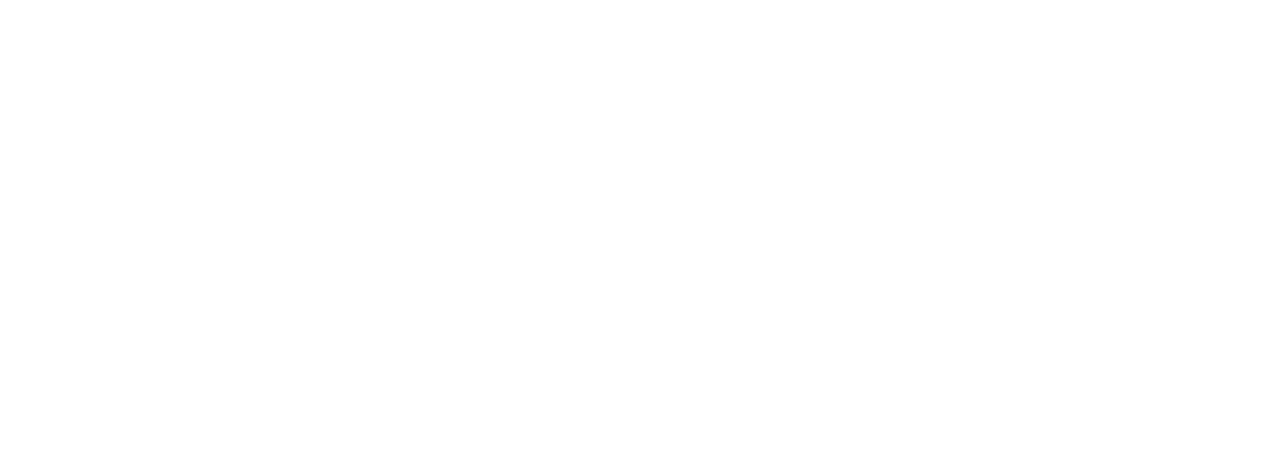
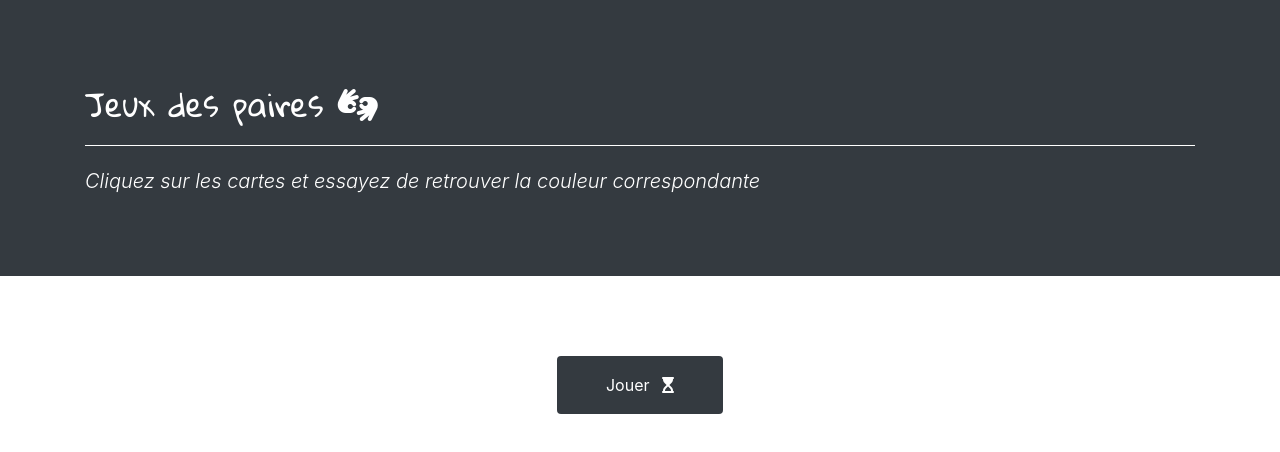
Before and after one commit to brunoharlein/pairGameJS, a plain HTML site: page index.html in a window 1280 px wide. Drawn offline with nearby package versions, Linux system fonts and the light colour scheme; a web font is replaced by a local one.

Commit message:
html-css ok

```diff
--- a/css/main.css
+++ b/css/main.css
@@ -97,6 +97,24 @@ textarea {
 /* ==========================================================================
    Author's custom styles
    ========================================================================== */
+   .card {
+     height: 150px;
+   }
+
+   h1{
+     font-family: 'Gloria Hallelujah', cursive;
+   }
+
+   .lead {
+     font-style: italic;
+     border-top: 1px solid white;
+     padding-top: 1em;
+   }
+
+   .row button {
+     text-align: center;
+     margin: auto;
+   }
 
 /* ==========================================================================
    Helper classes
--- a/index.html
+++ b/index.html
@@ -3,14 +3,16 @@
 
 <head>
   <meta charset="utf-8">
-  <title></title>
-  <meta name="description" content="">
+  <title>pairGameJS</title>
+  <meta name="description" content="Mini jeu des paires en JS">
   <meta name="viewport" content="width=device-width, initial-scale=1">
 
   <link rel="manifest" href="site.webmanifest">
   <link rel="apple-touch-icon" href="icon.png">
   <!-- Place favicon.ico in the root directory -->
   <link href="https://fonts.googleapis.com/css?family=Muli|Roboto&display=swap" rel="stylesheet">
+  <link href="https://fonts.googleapis.com/css?family=Gloria+Hallelujah" rel="stylesheet">
+
 
   <link rel="stylesheet" href="https://stackpath.bootstrapcdn.com/bootstrap/4.4.1/css/bootstrap.min.css" integrity="sha384-Vkoo8x4CGsO3+Hhxv8T/Q5PaXtkKtu6ug5TOeNV6gBiFeWPGFN9MuhOf23Q9Ifjh" crossorigin="anonymous">
   <link rel="stylesheet" href="css/normalize.css">
@@ -20,6 +22,23 @@
 </head>
 
 <body>
+  <!-- header -->
+  <header class="jumbotron jumbotron-fluid bg-dark text-white">
+    <section class="container">
+      <h1 class="display-5">Jeux des paires <i class="fas fa-american-sign-language-interpreting"></i></h1>
+      <p class="lead">Cliquez sur les cartes et essayez de retrouver la couleur correspondante</p>
+      <div class="float-right mr-5" id="timer"></div>
+    </section>
+  </header>
+  <!-- end header -->
+
+  <!-- game content -->
+  <div class="container">
+    <div class="row" id="boardGame">
+      <button class="btn bg-dark text-white py-3 px-5 mt-5" type="button" id="startGame">Jouer <i class="fas fa-hourglass-start ml-2"></i></button>
+    </div>
+  </div>
+  <!-- end game content -->
   <script src="https://kit.fontawesome.com/b99e675b6e.js"></script>
   <script src="js/vendor/modernizr-3.8.0.min.js"></script>
   <script src="https://code.jquery.com/jquery-3.4.1.min.js" integrity="sha256-CSXorXvZcTkaix6Yvo6HppcZGetbYMGWSFlBw8HfCJo=" crossorigin="anonymous"></script>
```
